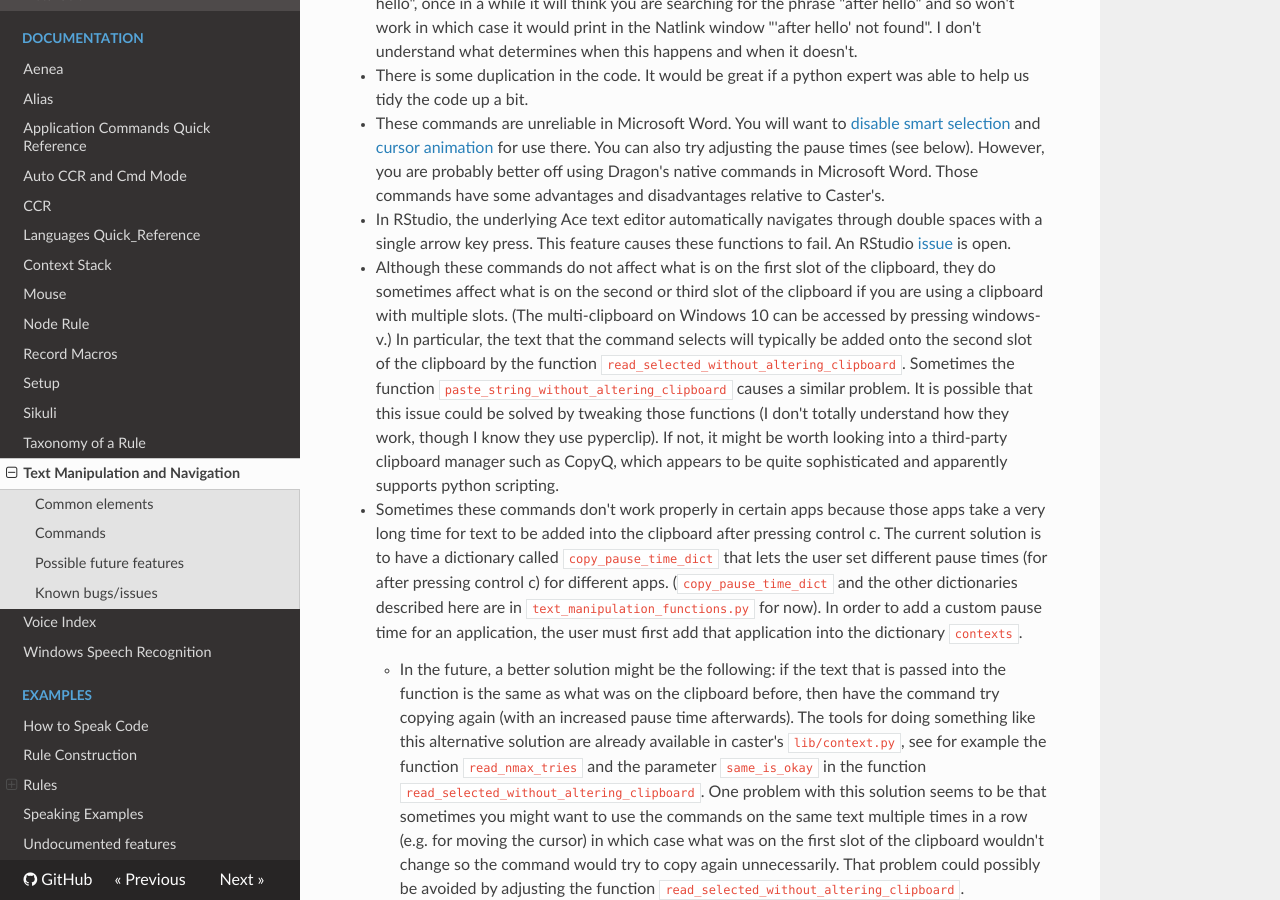
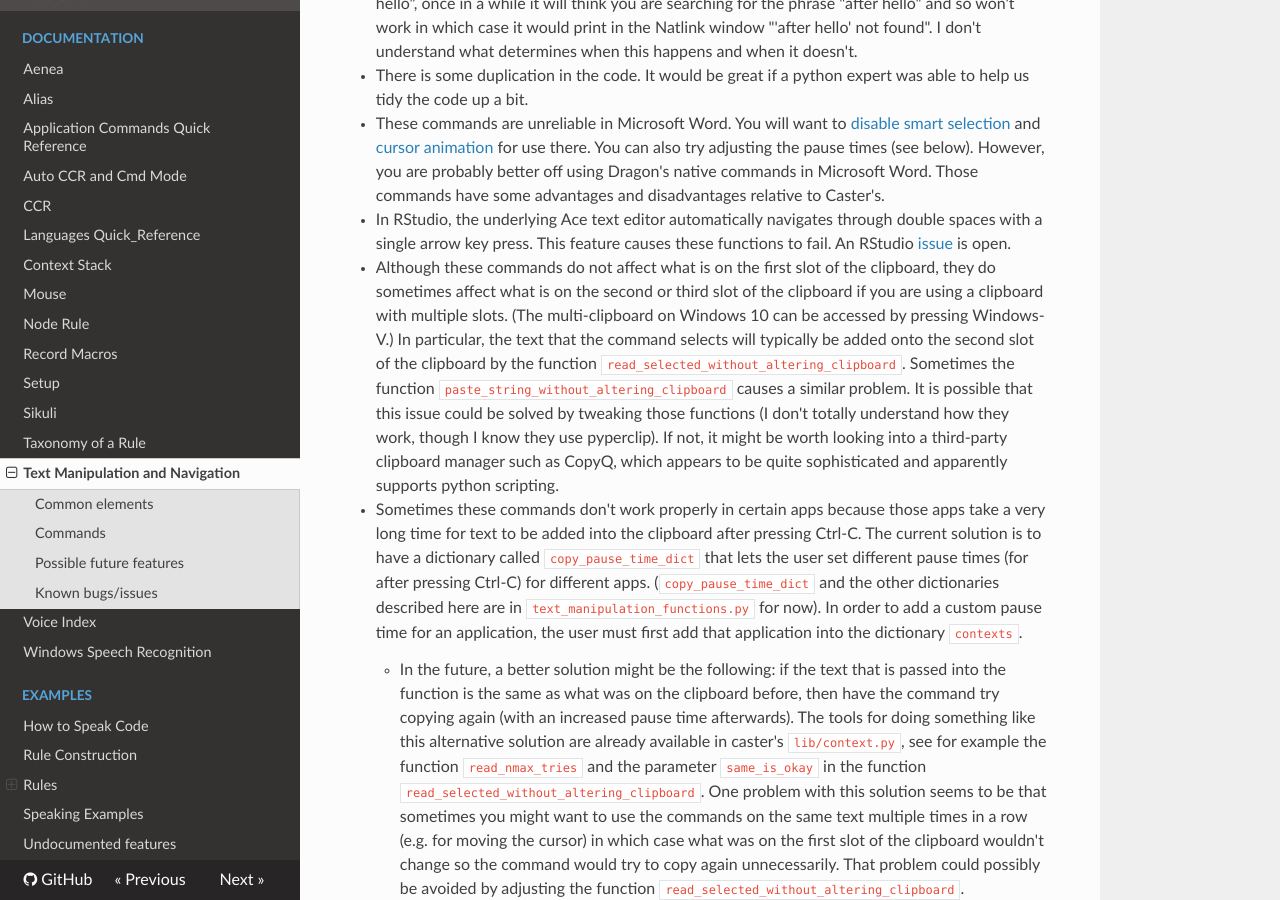
Before and after one commit to dictation-toolbox/Caster, an MkDocs documentation site: the page built from castervoice/doc/readthedocs/Text_Manipulation.md, in a window 1280 px wide and 900 px high, scrolled down 2791 px. Built offline with MkDocs 1.6.1, drawn with Linux system fonts in a browser that asks for light colours; nearby versions of some CDN libraries; comment, search, counter and statistics services are not loaded.

Commit message:
fix tm docs

```diff
--- a/castervoice/doc/readthedocs/Text_Manipulation.md
+++ b/castervoice/doc/readthedocs/Text_Manipulation.md
@@ -58,7 +58,7 @@ Please feel free to try and implement these and submit a pull request!
 - There is some duplication in the code. It would be great if a python expert was able to help us tidy the code up a bit.
 - These commands are unreliable in Microsoft Word. You will want to [disable smart selection](https://superuser.com/questions/962710/how-to-make-microsoft-word-selection-behave-like-it-would-in-a-plain-text-editor) and [cursor animation](https://www.404techsupport.com/2012/11/07/disable-cursor-animation-word-2013/) for use there. You can also try adjusting the pause times (see below). However, you are probably better off using Dragon's native commands in Microsoft Word. Those commands have some advantages and disadvantages relative to Caster's.
 - In RStudio, the underlying Ace text editor automatically navigates through double spaces with a single arrow key press. This feature causes these functions to fail. An RStudio [issue](https://github.com/rstudio/rstudio/issues/4934) is open.
-- Although these commands do not affect what is on the first slot of the clipboard, they do sometimes affect what is on the second or third slot of the clipboard if you are using a clipboard with multiple slots. (The multi-clipboard on Windows 10 can be accessed by pressing windows-v.) In particular, the text that the command selects will typically be added onto the second slot of the clipboard by the function `read_selected_without_altering_clipboard`. Sometimes the function `paste_string_without_altering_clipboard` causes a similar problem. It is possible that this issue could be solved by tweaking those functions (I don't totally understand how they work, though I know they use pyperclip). If not, it might be worth looking into a third-party clipboard manager such as CopyQ, which appears to be quite sophisticated and apparently supports python scripting.
-- Sometimes these commands don't work properly in certain apps because those apps take a very long time for text to be added into the clipboard after pressing control c. The current solution is to have a dictionary called `copy_pause_time_dict` that lets the user set different pause times (for after pressing control c) for different apps. (`copy_pause_time_dict` and the other dictionaries described here are in `text_manipulation_functions.py` for now). In order to add a custom pause time for an application, the user must first add that application into the dictionary `contexts`.
+- Although these commands do not affect what is on the first slot of the clipboard, they do sometimes affect what is on the second or third slot of the clipboard if you are using a clipboard with multiple slots. (The multi-clipboard on Windows 10 can be accessed by pressing Windows-V.) In particular, the text that the command selects will typically be added onto the second slot of the clipboard by the function `read_selected_without_altering_clipboard`. Sometimes the function `paste_string_without_altering_clipboard` causes a similar problem. It is possible that this issue could be solved by tweaking those functions (I don't totally understand how they work, though I know they use pyperclip). If not, it might be worth looking into a third-party clipboard manager such as CopyQ, which appears to be quite sophisticated and apparently supports python scripting.
+- Sometimes these commands don't work properly in certain apps because those apps take a very long time for text to be added into the clipboard after pressing Ctrl-C. The current solution is to have a dictionary called `copy_pause_time_dict` that lets the user set different pause times (for after pressing Ctrl-C) for different apps. (`copy_pause_time_dict` and the other dictionaries described here are in `text_manipulation_functions.py` for now). In order to add a custom pause time for an application, the user must first add that application into the dictionary `contexts`.
     - In the future, a better solution might be the following:  if the text that is passed into the function is the same as what was on the clipboard before, then have the command try copying again (with an increased pause time afterwards). The tools for doing something like this alternative solution are already available in caster's `lib/context.py`, see for example the function `read_nmax_tries` and the parameter `same_is_okay` in the function `read_selected_without_altering_clipboard`. One problem with this solution seems to be that sometimes you might want to use the commands on the same text multiple times in a row (e.g. for moving the cursor) in which case what was on the first slot of the clipboard wouldn't change so the command would try to copy again unnecessarily. That problem could possibly be avoided by adjusting the function `read_selected_without_altering_clipboard`.
     - In addition to the `copy_pause_time_dict`, there is also a dictionary called `paste_pause_time_dict` that adjusts the pause time between putting text onto the clipboard and pressing `Ctrl-V`, since this seems (but not totally sure) to be application dependent.
```
